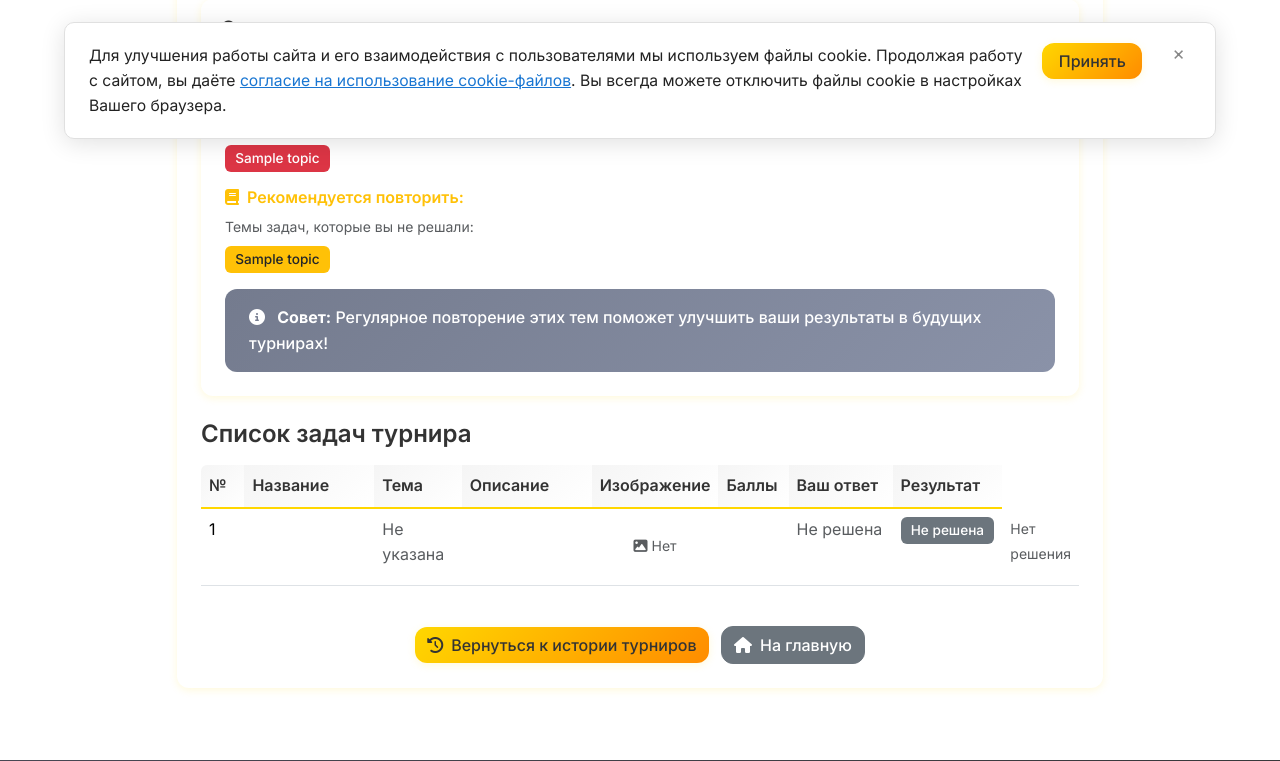
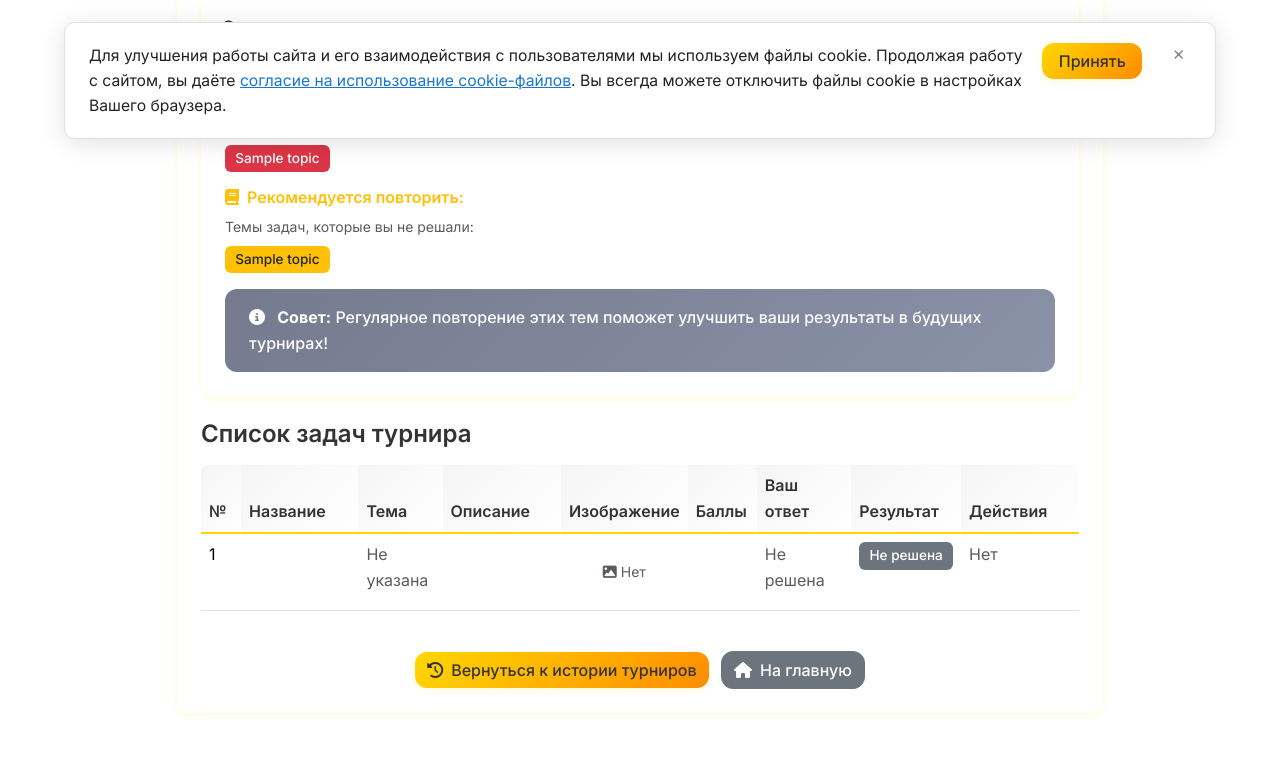
Before and after one commit to druswayne/math_tur, a Flask app: template templates/tournament_results.html in a window 1280 px wide. Shown: the part 629-1390 px from the top of the page. Run offline with Flask 2, Linux system fonts and the light colour scheme; tables that the repository leaves empty hold one stand-in row (Sample ...); the template is opened without the code that fills it: values named after a table or form of the project are taken from there, most other values are stand-ins (such as "Sample title", 1, 10 or a date in 2020); data that the repository does not hold is empty.

Commit message:
фиксики для истории турнирв

```diff
--- a/templates/tournament_results.html
+++ b/templates/tournament_results.html
@@ -164,7 +164,7 @@
                                         <th width="8%">Баллы</th>
                                         <th width="12%">Ваш ответ</th>
                                         <th width="10%">Результат</th>
-                                        <!-- <th width="15%">Действия</th> -->
+                                        <th width="15%">Действия</th>
                                     </tr>
                                 </thead>
                                 <tbody>
@@ -240,17 +240,17 @@
                                         </td>
                                         <td>
                                             {% if task_data.task.solution_text or task_data.task.solution_image %}
-                                            <!-- <button type="button"
-                                                    class="btn btn-outline-info btn-sm"
+                                                                    <button type="button"
+                                class="btn btn-outline-dark btn-sm"
                                 data-bs-toggle="modal"
                                 data-bs-target="#solutionModal"
                                 data-task-title="{{ task_data.task.title }}"
                                 data-solution-text="{{ task_data.task.solution_text or '' }}"
                                 data-solution-image="{{ task_data.task.solution_image or '' }}">
                             <i class="fas fa-lightbulb me-1"></i>Решение
-                                            </button> -->
+                        </button>
                                             {% else %}
-                                            <span class="text-muted small">Нет решения</span>
+                                            <span class="text-muted">Нет</span>
                                             {% endif %}
                                         </td>
                                     </tr>
```
Also changed, not shown: other parts of templates/tournament_results.html (+3 -3 lines). Lines whose indentation alone changed are shown as unchanged.
